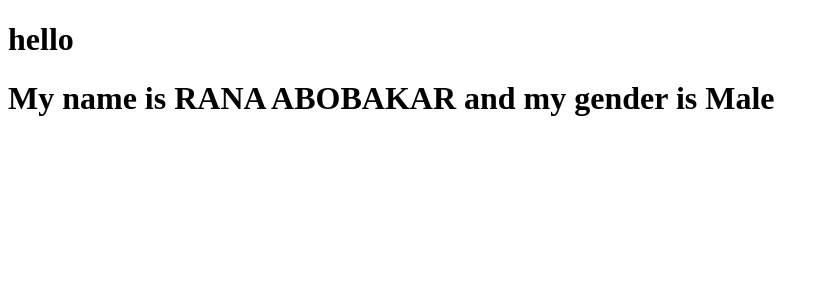
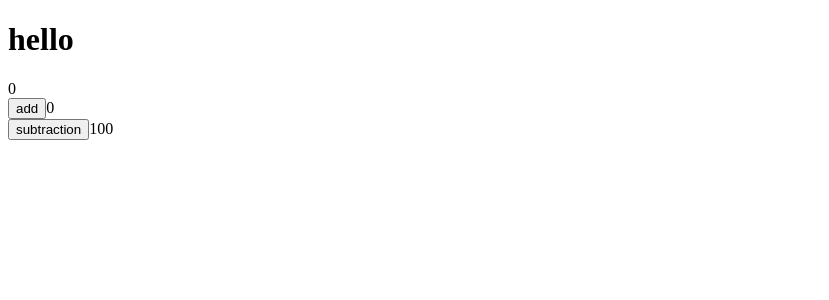
Before and after one commit to ABOBAKAR-IT/learn-react, a React (Create React App) app: page / in a window 1280 px wide. Shown: the top 300 px of the page, without its empty margins (0-829 px from the left). Built offline with nearby package versions, Linux system fonts and the light colour scheme.

Commit message:
useMemo done

```diff
--- a/src/A.jsx
+++ /dev/null
@@ -1,17 +0,0 @@
-import B from "./B";
-import React,{createContext} from "react"
-const data=createContext()
-const data1=createContext();
-function A(props){
-    const name="RANA ABOBAKAR"
-    const gender="Male"
-    return (
-<data.Provider value={name}>
-<data1.Provider value={gender}>
-<B />
-</data1.Provider>
-</data.Provider>
-    )
-}
-export default A;
-export {data,data1};
--- a/src/App.js
+++ b/src/App.js
@@ -1,12 +1,31 @@
-import A from "./A";
-// import Pat from "./Pat";
+import React,{useMemo, useState } from "react";
+
+
+
 
 function App(data) {
+
+  const [add,setadd]=useState(0)
+  const [minux,setminux]=useState(100)
+const multiplication=useMemo(()=>{
+  console.log(add)
+  return add*10
+},[add])
   return (
     <>
      <h1>hello</h1>
-      <A/>
+
+     <span>{multiplication}</span>
+     <br/>
+      <button onClick={()=>{setadd(add+1)}}>add</button>
+      <span>{add}</span>
+    <br/>
+      <button onClick={()=>setminux(minux-1)}>subtraction</button>
+      <span>{minux}</span>
+
     </>
   );
 }
 export default App;
+
+// usememo store value of a function .usememo have two parameter first for function second for dependence
--- a/src/B.jsx
+++ /dev/null
@@ -1,8 +0,0 @@
-import React from "react"
-import C from './C'
-function B(props){
-    return (
-<C />
-    )
-}
-export default B;
--- a/src/C.jsx
+++ /dev/null
@@ -1,11 +0,0 @@
-import React,{useContext} from "react"
-import {data,data1} from "./A"
-function C(props){
-    const name=useContext(data)
-    const gender=useContext(data1)
-    return (
-        <div>
-        <h1>My name is {name} and my gender is {gender}</h1>
-        </div> )
-}
-export default C;
```
Also changed, not shown: 1 other file (tests, documents, lock files or other folders).
